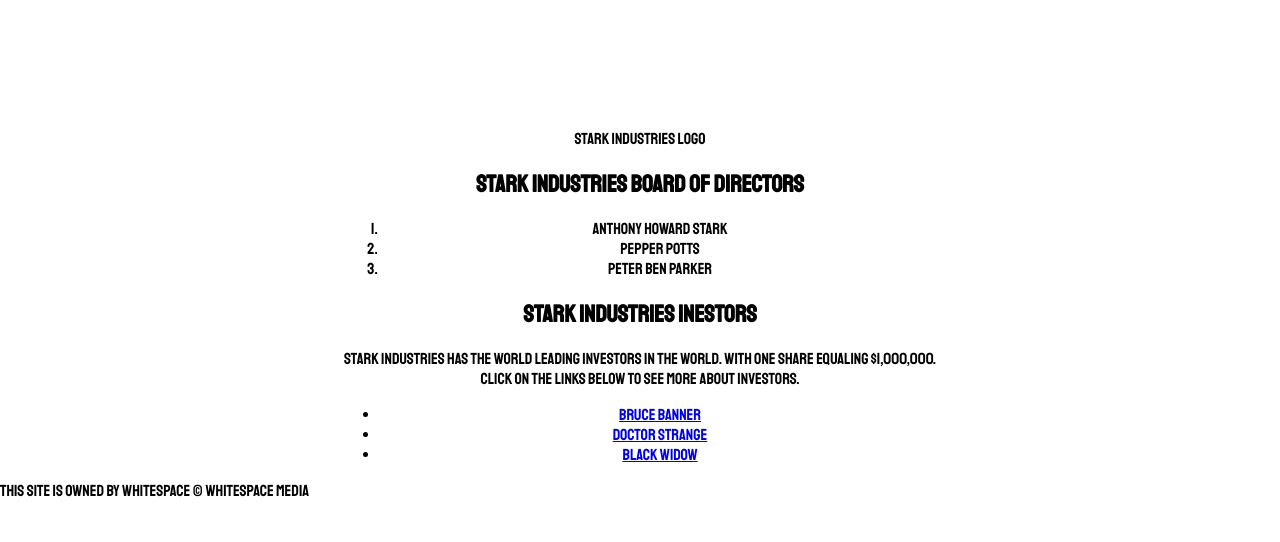
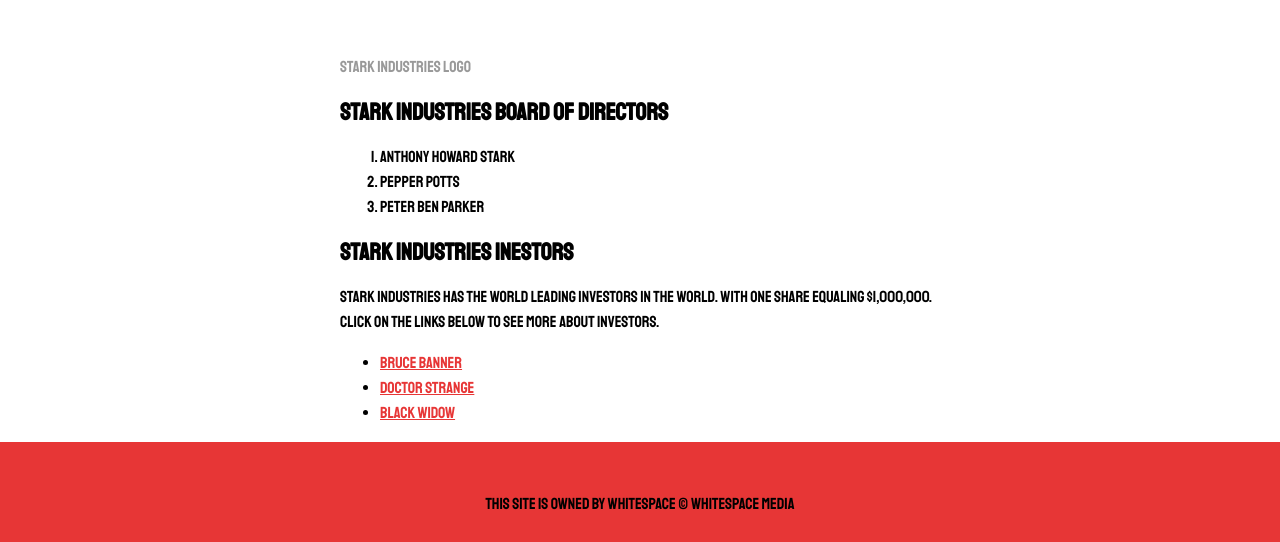
Before and after one commit to cameronla100/hero-cartoon, a plain HTML site: page index.html in a window 1280 px wide. Shown: the part 1301-1843 px from the top of the page. Before the commit the page ends 1818 px from the top, so only its background shows below. Drawn offline with Linux system fonts and the light colour scheme.

Commit message:
css update

```diff
--- a/hero.css
+++ b/hero.css
@@ -1,6 +1,7 @@
 body{
 	margin: 0;
 	font-family: 'Staatliches', cursive;
+	line-height: 25px;
 }
 
 header{
@@ -11,7 +12,7 @@ header{
 }
 
 header h1{
-	color: white;
+	color: black;
 	font-size: 75px;
 }
 
@@ -22,7 +23,6 @@ header img{
 }
 
 main{
-	text-align: center;
 	margin: 0 auto;
 	max-width: 600px
 }
@@ -30,3 +30,28 @@ main{
 main img{
 	max-width: 100%;
 }
+
+a{
+	color: #E73636;
+}
+
+a:hover{
+	color: #5445E9;
+}
+
+footer p{
+	margin: 0;
+}
+
+footer{
+	background-color: #E73636;
+	text-align: center;
+	padding-top: 50px;
+	padding-bottom: 25px;
+}
+
+p.caption{
+	margin-top: 0;
+	text-align: left;
+	color: #999999
+}
--- a/index.html
+++ b/index.html
@@ -18,7 +18,7 @@
 		<h2> About Tony</h2>
 		<p>Tony Stark. Millionare, Genius, Playboy and Thrillanthropist. Tony Stark runs the Billion Dolllar company, Stark Industries.</p>
 		<img src="stark-industries.png">
-		<p>Stark Industries Logo</p>
+		<p class="caption">Stark Industries Logo</p>
 		<h2>Stark Industries Board of Directors</h2>
 		<ol>
 			<li>Anthony Howard Stark</li>
```
